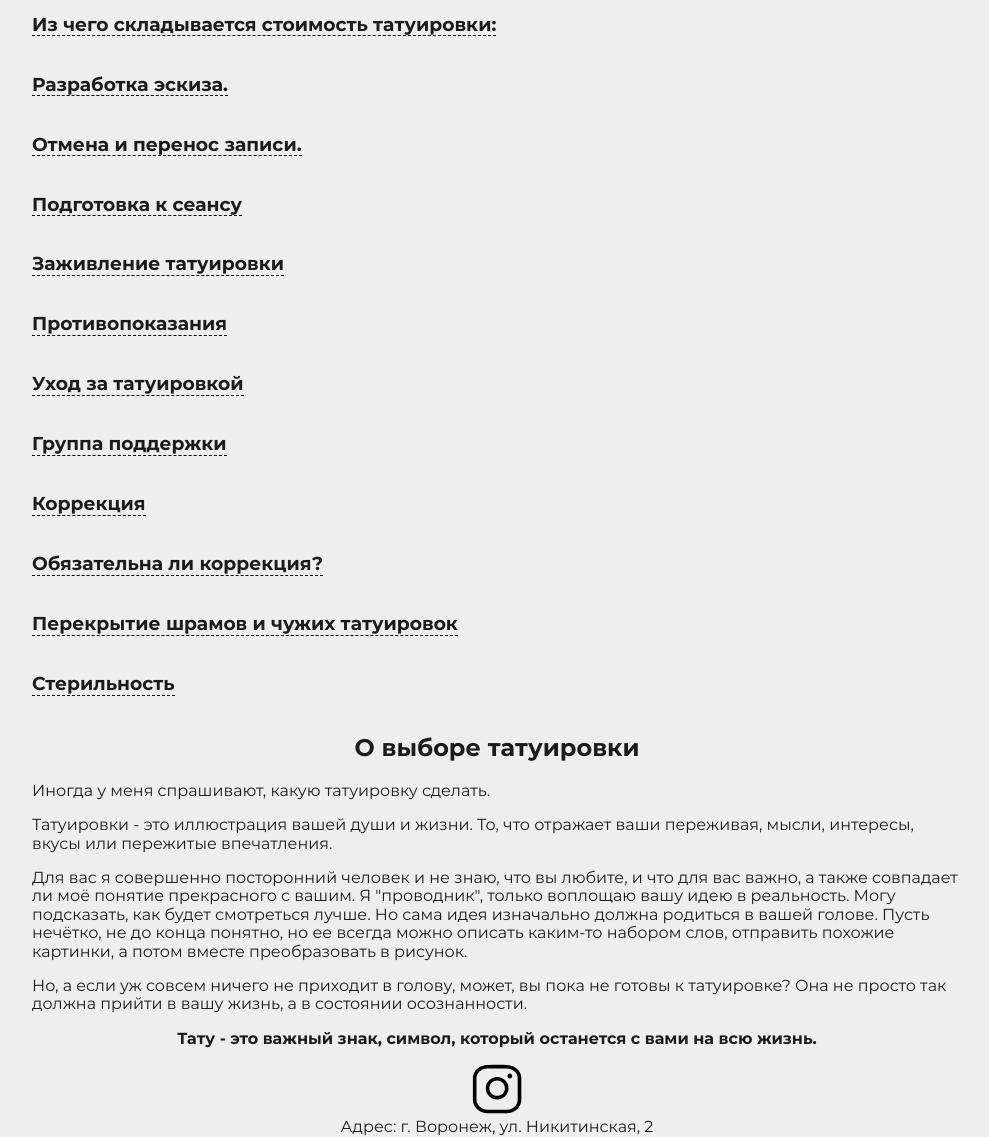
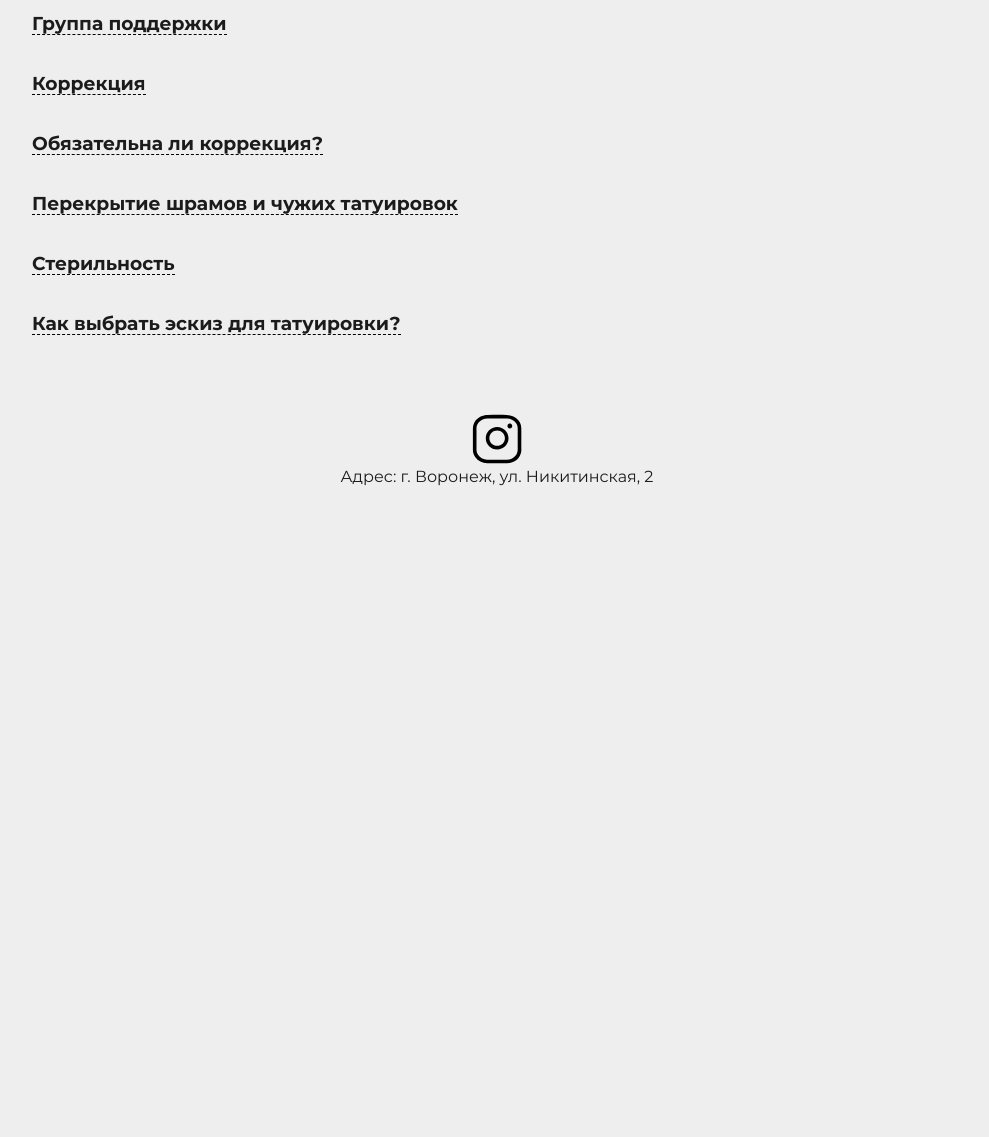
Before and after one commit to ryazancev/tatooBlog, a website: page src/index.html in a window 1280 px wide. Shown: the part 1609-2746 px from the top of the page, without its empty margins (143-1132 px from the left). After the commit the page ends 2096 px from the top, so only its background shows below. Drawn offline with Linux system fonts and the light colour scheme.

Commit message:
edit main-title, edit faq section

```diff
--- a/src/index.html
+++ b/src/index.html
@@ -13,14 +13,14 @@
 <main>
     <section class="main">
         <div class="container">
-            <h1 class="main__title main-title">Анна Моисеева <br> - тату мастер -</h1>
-            <img src="./images/dest/IMG_2578.jpg" alt="Фотография Анны Моисеевой" class="main__image">
+            <h1 class="main__title main-title">anhen_tattoo</h1>
+            <img src="./images/dest/IMG_3174.jpg" alt="Фотография Анны Моисеевой" class="main__image">
         </div>
     </section>
     <section class="about">
         <div class="container">
             <h2 class="about__title main-title">Обо мне</h2>
-            <p class="about__text">Меня зовут Анна, мне 25 лет и я тату-мастер.</p>
+            <p class="about__text">Меня зовут Анна и я тату-мастер.</p>
             <p class="about__text">
                 Я делаю воздушные женственные тату в стиле графика. Также я
                 работаю с цветом и создаю акварельные татуировки. Основной тематикой моих работ являются орнаменты,
@@ -46,7 +46,7 @@
                 Важные вопросы/ответы о работе
             </h2>
             <p class="faq__subtitle">
-                Здесь я собрала самые нужные пункты о татуировке/записи на сеанс и общих рекомендаций
+                Здесь я собрала самые нужные пункты о татуировке/записи на сеанс и общих рекомендации
             </p>
 
             <h3 class="accordion">
@@ -98,7 +98,7 @@
             </div>
 
             <h3 class="accordion">
-                Разработка эскиза.
+                Разработка эскиза
             </h3>
             <div class="panel">
                 <p class="panel__text">
@@ -117,7 +117,7 @@
             </div>
 
             <h3 class="accordion">
-                Отмена и перенос записи.
+                Отмена и перенос записи
             </h3>
             <div class="panel">
                 <p class="panel_text">
@@ -204,19 +204,22 @@
                         Инсулинозависимая форма сахарного диабета
                     </li>
                     <li class="panel__text">
-                        Психические расстройства, эпилепсия,
+                        Психические расстройства, эпилепсия
                     </li>
                     <li class="panel__text">
-                        Кожные заболевания в стадии обострения,
+                        Кожные заболевания в стадии обострения
                     </li>
                     <li class="panel__text">
-                        Онкология и острые воспалительные заболевания,
+                        Онкология и острые воспалительные заболевания
                     </li>
                     <li class="panel__text">
                         Плохая свертываемость крови
                     </li>
                     <li class="panel__text">
-                        Склонность к аллергии.
+                        Склонность к аллергии
+                    </li>
+                    <li class="panel__text">
+                        Склонность к образованию келлоидных рубцов
                     </li>
                 </ul>
                 <p class="panel__text">
@@ -321,35 +324,39 @@
                 </p>
             </div>
 
-        </div>
-    </section>
+            <h3 class="accordion">
+                Как выбрать эскиз для татуировки?
+            </h3>
+            <div class="panel">
+                <p class="panel__text">
+                    Вы собрались сделать тату, но не знаете, что именно хотите изобразить. Прислушайтесь к себе и
+                    задайте себе несколько вопросов.
+                </p>
+                <p class="pannel__text">
+                    <b>Эта татуировка должна быть со смыслом для вас или просто украшать ваше тело?</b> <br>
+                    Не всегда обязательно придумывать скрытое значение. Бывает так, что увидели картинку и влюбились. А
+                    если хочется сделать что-то символическое, то нужно понять, что для вас важно и с каким рисунком
+                    можно это ассоциировать.
+                </p>
+                <p class="pannel__text">
+                    <b>Где вы хотите её сделать?</b> <br>
+                    Расположение влияет на эскиз. Чтобы татуировка красиво смотрелась на теле, нужно чтобы она анатомически правильно располагалась и подчеркивала изгибы и линии.
+                </p>
+                <p class="pannel__text">
+                    <b>В каком стиле вы хотите её сделать?</b> <br>
+                    Вы должны определиться со стилем и найти мастера, у которого много подобных работ. Идти к мастеру, который работает в других стилях нецелесообразно.
+                </p>
+                <p class="pannel__text">
+                    Если совсем ничего не приходит в голову, не делайте татуировку только ради того чтобы сделать. Есть риск пожалеть о своем решении. Татуировка это в первую очередь ответственность перед самим собой.
+                </p>
+                <p class="pannel__text">
+                    Можно понаблюдать за мастерами, которые вам нравятся и выбрать один из свободных эскизов. Мастера с большой радостью делают такие работы, потому что в них можно выразить свой творческий потенциал.
+                </p>
+                <p class="pannel__text">
+                    И помните, мастера лишь воплощают рисунок, идея татуировки изначально должна быть вашей. Тату-мастер - это проводник.
+                </p>
+            </div>
 
-    <section class="choose">
-        <div class="container">
-            <h2 class="choose__title main-title">
-                О выборе татуировки
-            </h2>
-            <p class="choose__text">
-                Иногда у меня спрашивают, какую татуировку сделать.
-            </p>
-            <p class="choose__text">
-                Татуировки - это иллюстрация вашей души и жизни. То, что отражает ваши переживая, мысли, интересы, вкусы
-                или пережитые впечатления.
-            </p>
-            <p class="choose__text">
-                Для вас я совершенно посторонний человек и не знаю, что вы любите, и что для вас важно, а также
-                совпадает ли моё понятие прекрасного с вашим. Я "проводник", только воплощаю вашу идею в реальность.
-                Могу подсказать, как будет смотреться лучше. Но сама идея изначально должна родиться в вашей голове.
-                Пусть нечётко, не до конца понятно, но ее всегда можно описать каким-то набором слов, отправить похожие
-                картинки, а потом вместе преобразовать в рисунок.
-            </p>
-            <p class="choose__text">
-                Но, а если уж совсем ничего не приходит в голову, может, вы пока не готовы к татуировке? Она не просто
-                так должна прийти в вашу жизнь, а в состоянии осознанности.
-            </p>
-            <p class="choose__text tatoo">
-                <b>Тату - это важный знак, символ, который останется с вами на всю жизнь.</b>
-            </p>
         </div>
     </section>
 
@@ -362,13 +369,14 @@
                 <g>
                     <path d="M505,257c0,34.8-0.7,69.7,0.2,104.5c1.5,61.6-37.2,109.2-86.5,130.4c-19.8,8.5-40.6,13-62.1,13c-67.3,0.1-134.7,1-202-0.3   c-50.7-1-92.4-22.2-122.3-64c-15.7-22-23.2-47-23.2-74.1c0-71.7,0-143.3,0-215c0-58.5,28.5-99.4,79.1-126C110.2,14,134.1,9.1,159,9   c65.3,0,130.7-0.4,196,0.2c50.7,0.4,93,19.8,124.2,60.6c17.4,22.8,25.8,49,25.8,77.8C505,184,505,220.5,505,257z M46,257   c0,36.7,0,73.3,0,110c0,16.4,3.8,31.8,12.3,45.7c22.3,36.5,56,54.3,97.8,55c67.1,1,134.3,0.4,201.5,0.2c16.5,0,32.5-3.4,47.4-10.5   c40.6-19.4,63.3-50.3,63.1-96.7c-0.4-71-0.1-142-0.1-213c0-20.1-5.7-38.5-17.6-54.7c-23-31.1-54.8-46.4-92.8-46.8   c-67-0.8-134-0.3-201-0.2c-14.3,0-28.1,2.9-41.5,7.9c-36.8,13.7-71,48.4-69.4,99.5C46.9,188,46,222.5,46,257z"/>
                     <path
-                        d="M257.6,363c-64.5,0-116.5-51.4-116.6-115.4c-0.1-63,52.3-114.6,116.4-114.6c64.3-0.1,116.5,51.4,116.6,114.9   C374,311.3,321.9,362.9,257.6,363z M257.6,326c43.9,0,79.5-35.1,79.4-78.3c-0.1-42.8-35.7-77.8-79.4-77.8   c-43.9,0-79.7,34.9-79.7,78C178,291.1,213.7,326.1,257.6,326z"/>
+                            d="M257.6,363c-64.5,0-116.5-51.4-116.6-115.4c-0.1-63,52.3-114.6,116.4-114.6c64.3-0.1,116.5,51.4,116.6,114.9   C374,311.3,321.9,362.9,257.6,363z M257.6,326c43.9,0,79.5-35.1,79.4-78.3c-0.1-42.8-35.7-77.8-79.4-77.8   c-43.9,0-79.7,34.9-79.7,78C178,291.1,213.7,326.1,257.6,326z"/>
                     <path
-                        d="M387.5,98c13.5,0,24.5,11.5,24.5,25.6c-0.1,14.1-11.2,25.5-24.7,25.4c-13.3-0.1-24.2-11.5-24.2-25.3   C363,109.6,374,98,387.5,98z"/>
+                            d="M387.5,98c13.5,0,24.5,11.5,24.5,25.6c-0.1,14.1-11.2,25.5-24.7,25.4c-13.3-0.1-24.2-11.5-24.2-25.3   C363,109.6,374,98,387.5,98z"/>
                 </g>
             </svg>
         </a>
-        <a class="footer__link" href="https://www.google.com/maps/place/%D0%9D%D0%B8%D0%BA%D0%B8%D1%82%D0%B8%D0%BD%D1%81%D0%BA%D0%B0%D1%8F+%D1%83%D0%BB.,+2,+%D0%92%D0%BE%D1%80%D0%BE%D0%BD%D0%B5%D0%B6,+%D0%92%D0%BE%D1%80%D0%BE%D0%BD%D0%B5%D0%B6%D1%81%D0%BA%D0%B0%D1%8F+%D0%BE%D0%B1%D0%BB.,+394036/data=!4m2!3m1!1s0x413b2efd6d510fbf:0x96dc932b6a0c3ffb?sa=X&ved=2ahUKEwiHg-Ct7vvvAhVK2SoKHdrtBfoQ8gEwAHoECAMQAQ">Адрес:
+        <a class="footer__link"
+           href="https://www.google.com/maps/place/%D0%9D%D0%B8%D0%BA%D0%B8%D1%82%D0%B8%D0%BD%D1%81%D0%BA%D0%B0%D1%8F+%D1%83%D0%BB.,+2,+%D0%92%D0%BE%D1%80%D0%BE%D0%BD%D0%B5%D0%B6,+%D0%92%D0%BE%D1%80%D0%BE%D0%BD%D0%B5%D0%B6%D1%81%D0%BA%D0%B0%D1%8F+%D0%BE%D0%B1%D0%BB.,+394036/data=!4m2!3m1!1s0x413b2efd6d510fbf:0x96dc932b6a0c3ffb?sa=X&ved=2ahUKEwiHg-Ct7vvvAhVK2SoKHdrtBfoQ8gEwAHoECAMQAQ">Адрес:
             г. Воронеж, ул. Никитинская, 2
         </a>
     </div>
--- a/src/styles/main.scss
+++ b/src/styles/main.scss
@@ -2,13 +2,26 @@
 @import "./common/base.scss";
 @import "./common/fonts.scss";
 
+.main {
+  position: relative;
+  &__title {
+    position: absolute;
+    top: 10px;
+    left: 50%;
+    transform: translateX(-50%);
+    color: #ffffff;
+  }
+}
+
 .main-title {
   text-align: center;
 }
+
 .main__image {
   display: block;
   margin: 0 auto;
 }
+
 .about__text {
   text-align: center;
   @include screen-lg {
@@ -44,6 +57,7 @@
 
 footer {
   text-align: center;
+  padding-top: 60px;
 }
 
 .footer__link {
```
Also changed, not shown: src/css/main.min.css, src/images/dest/IMG_3174.jpg (added), src/images/src/IMG_3174.jpg (added).
